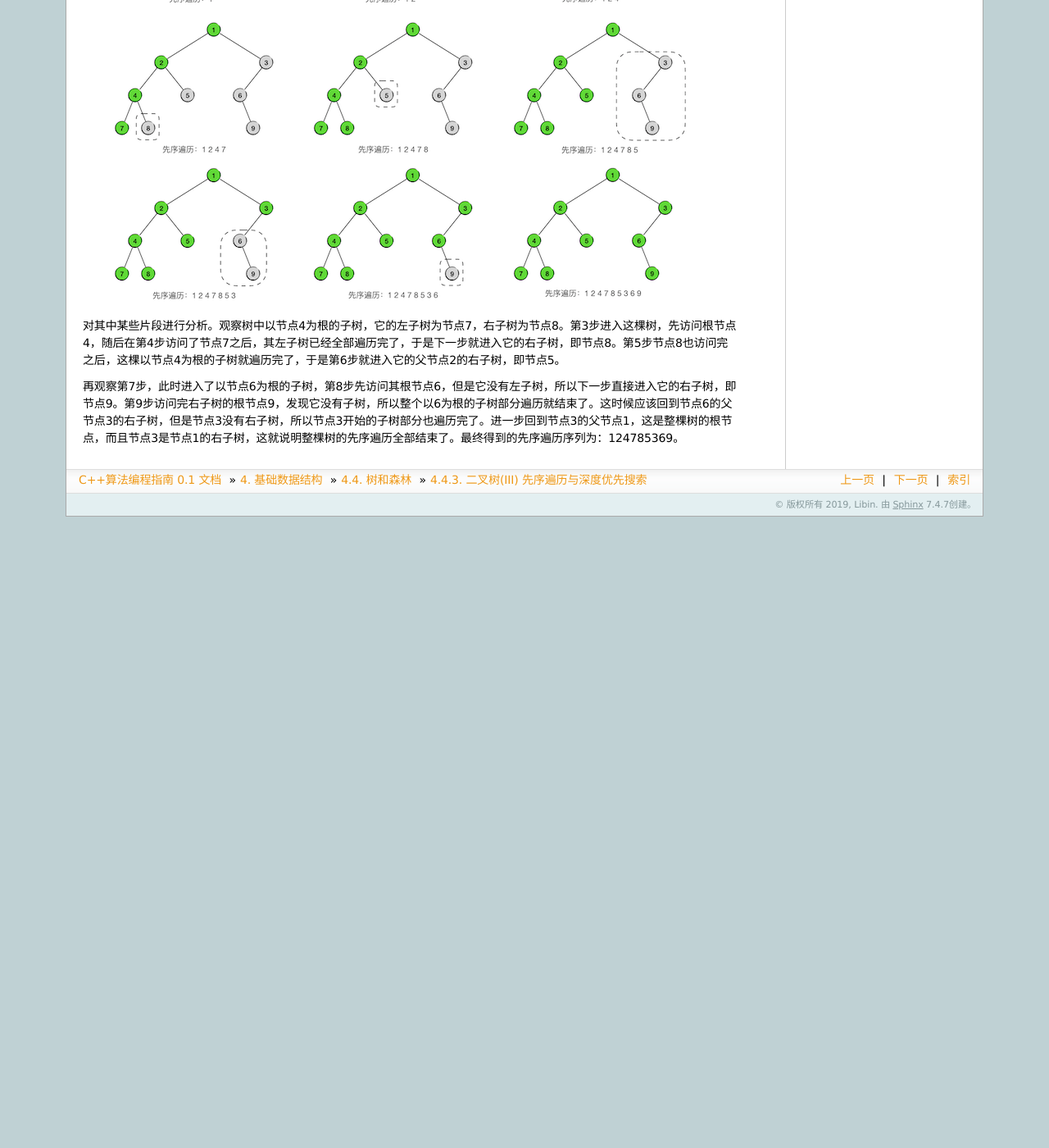
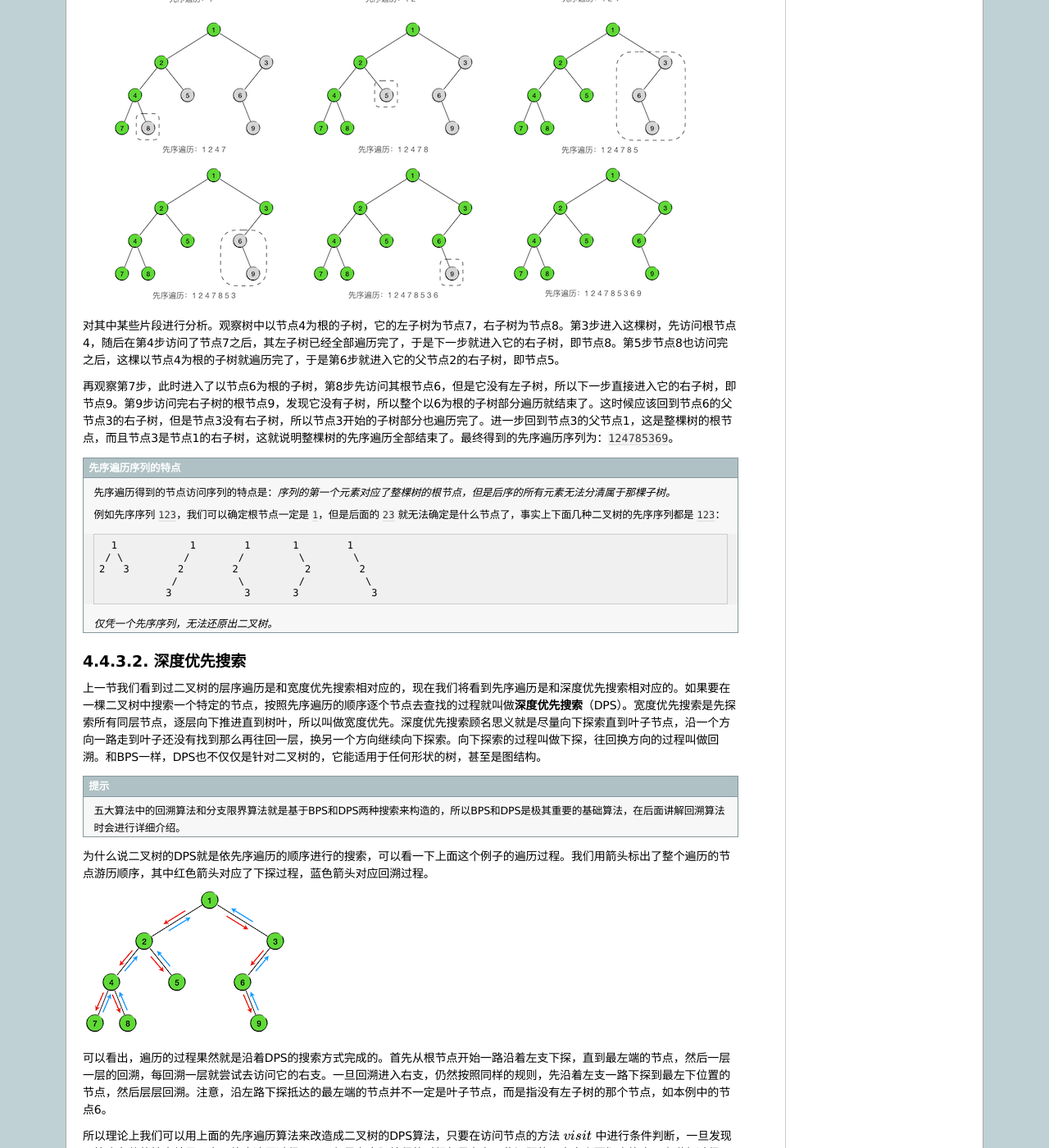
Before and after one commit to majorli/algo_guide, a Sphinx documentation site: the page built from source/ch03/sec04/343_bitree_3.rst, in a window 1280 px wide and 1400 px high, scrolled down 1394 px. Shown: the whole window at 82% size. Built offline with Sphinx 7.4.7, drawn with Linux system fonts in a browser that asks for light colours; formulas are drawn with MathJax 3; before the commit the page ends 2024 px from its top, so only the background shows below that; some of the changed text lies outside the part shown.

Commit message:
20200823_2354draft_343_writing

```diff
--- a/source/ch03/sec04/343_bitree_3.rst
+++ b/source/ch03/sec04/343_bitree_3.rst
@@ -46,4 +46,50 @@
 
 对其中某些片段进行分析。观察树中以节点4为根的子树，它的左子树为节点7，右子树为节点8。第3步进入这棵树，先访问根节点4，随后在第4步访问了节点7之后，其左子树已经全部遍历完了，于是下一步就进入它的右子树，即节点8。第5步节点8也访问完之后，这棵以节点4为根的子树就遍历完了，于是第6步就进入它的父节点2的右子树，即节点5。
 
-再观察第7步，此时进入了以节点6为根的子树，第8步先访问其根节点6，但是它没有左子树，所以下一步直接进入它的右子树，即节点9。第9步访问完右子树的根节点9，发现它没有子树，所以整个以6为根的子树部分遍历就结束了。这时候应该回到节点6的父节点3的右子树，但是节点3没有右子树，所以节点3开始的子树部分也遍历完了。进一步回到节点3的父节点1，这是整棵树的根节点，而且节点3是节点1的右子树，这就说明整棵树的先序遍历全部结束了。最终得到的先序遍历序列为：124785369。
+再观察第7步，此时进入了以节点6为根的子树，第8步先访问其根节点6，但是它没有左子树，所以下一步直接进入它的右子树，即节点9。第9步访问完右子树的根节点9，发现它没有子树，所以整个以6为根的子树部分遍历就结束了。这时候应该回到节点6的父节点3的右子树，但是节点3没有右子树，所以节点3开始的子树部分也遍历完了。进一步回到节点3的父节点1，这是整棵树的根节点，而且节点3是节点1的右子树，这就说明整棵树的先序遍历全部结束了。最终得到的先序遍历序列为：\ ``124785369``\ 。
+
+.. admonition:: 先序遍历序列的特点
+
+   先序遍历得到的节点访问序列的特点是：\ :emphasis:`序列的第一个元素对应了整棵树的根节点，但是后序的所有元素无法分清属于那棵子树。`
+
+   例如先序序列 ``123``\ ，我们可以确定根节点一定是 ``1``\ ，但是后面的 ``23`` 就无法确定是什么节点了，事实上下面几种二叉树的先序序列都是 ``123``\ ：
+
+   .. code-block:: none
+
+        1            1        1       1        1
+       / \          /        /         \        \
+      2   3        2        2           2        2
+                  /          \         /          \
+                 3            3       3            3
+
+   \ :emphasis:`仅凭一个先序序列，无法还原出二叉树。`
+
+深度优先搜索
+^^^^^^^^^^^^
+
+上一节我们看到过二叉树的层序遍历是和宽度优先搜索相对应的，现在我们将看到先序遍历是和深度优先搜索相对应的。如果要在一棵二叉树中搜索一个特定的节点，按照先序遍历的顺序逐个节点去查找的过程就叫做\ :strong:`深度优先搜索`\ （DPS）。宽度优先搜索是先探索所有同层节点，逐层向下推进直到树叶，所以叫做宽度优先。深度优先搜索顾名思义就是尽量向下探索直到叶子节点，沿一个方向一路走到叶子还没有找到那么再往回一层，换另一个方向继续向下探索。向下探索的过程叫做下探，往回换方向的过程叫做回溯。和BPS一样，DPS也不仅仅是针对二叉树的，它能适用于任何形状的树，甚至是图结构。
+
+.. hint::
+
+   五大算法中的回溯算法和分支限界算法就是基于BPS和DPS两种搜索来构造的，所以BPS和DPS是极其重要的基础算法，在后面讲解回溯算法时会进行详细介绍。
+
+为什么说二叉树的DPS就是依先序遍历的顺序进行的搜索，可以看一下上面这个例子的遍历过程。我们用箭头标出了整个遍历的节点游历顺序，其中红色箭头对应了下探过程，蓝色箭头对应回溯过程。
+
+.. image:: ../../images/343_bitree_dps.png
+
+可以看出，遍历的过程果然就是沿着DPS的搜索方式完成的。首先从根节点开始一路沿着左支下探，直到最左端的节点，然后一层一层的回溯，每回溯一层就尝试去访问它的右支。一旦回溯进入右支，仍然按照同样的规则，先沿着左支一路下探到最左下位置的节点，然后层层回溯。注意，沿左路下探抵达的最左端的节点并不一定是叶子节点，而是指没有左子树的那个节点，如本例中的节点6。
+
+所以理论上我们可以用上面的先序遍历算法来改造成二叉树的DPS算法，只要在访问节点的方法 :math:`visit` 中进行条件判断，一旦发现了符合条件的搜索结果，立即终止遍历过程即可。但是在实际编程的时候却是存在一些问题的，事实上要彻底终止一个递归过程可能会比较麻烦，有可能需要设置额外的标识变量（flag）来表明一次函数返回是正常的递归返回还是要终止整个递归过程。
+
+另外，递归进行先序遍历本身也有一点小小的不足。我们知道利用函数的递归调用来实现递归过程时空间和时间都会有比较多的消耗，如果二叉树的结构比较庞大，深度很深的话，递归过程可能会耗尽内存，造成栈溢出错误（Stack Overflow），这是一个和段错误一样经典的运行时错误。
+
+.. admonition:: 题外话
+
+   全世界最著名的问答网站就叫做StackOverflow，可见这个错误在软件开发领域有多么的“深入人心”。
+
+尽管很少会有一棵真正的二叉树大到能导致Stack Overflow的程度，但如果是在DPS算法中就不一定了，DPS算法要搜索的树往往不是真实存在的生成好的树，而是随着搜索不断生长的虚拟的树。如果用递归的方法来进行DPS，发生栈溢出还是很有可能的，而且时间效率也会受影响。
+
+因此，我们还是希望能有一种不采用递归调用来实现的DPS算法，在二叉树就是非递归方式的先序遍历算法。
+
+先序遍历非递归实现
+^^^^^^^^^^^^^^^^^^^^
```
Also changed, not shown: source/images/343_bitree_dps.png (added).
